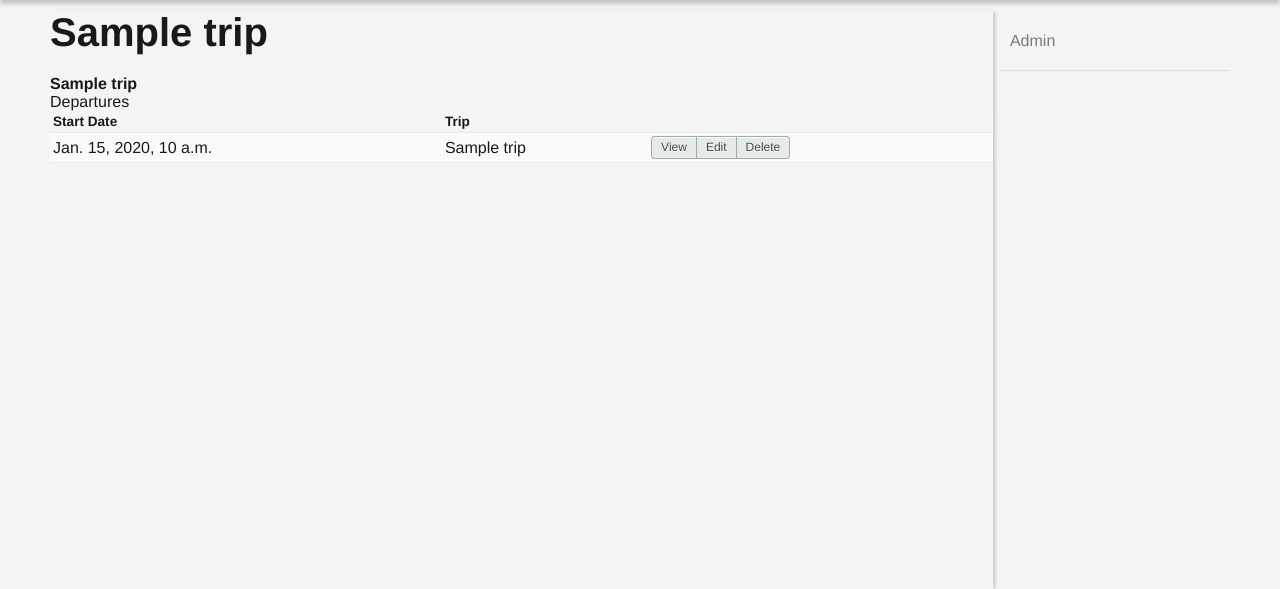
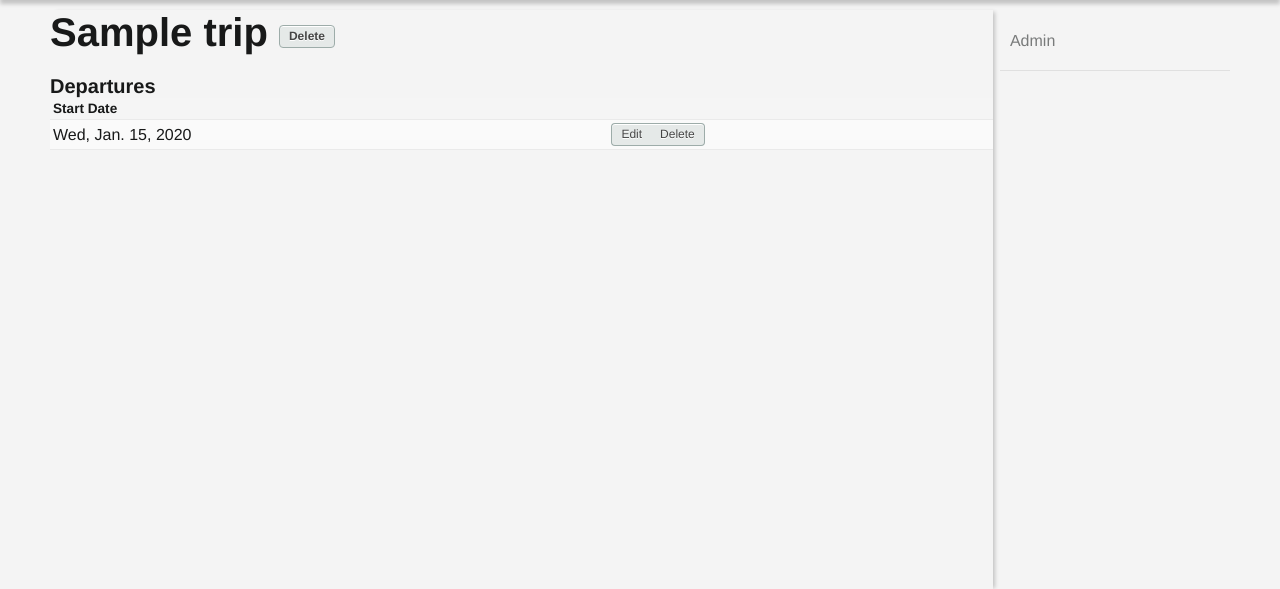
Before and after one commit to marrone/gtrips, a Django app: page /trips/1/ in a window 1280 px wide. Shown: the part 150-739 px from the top of the page. Run offline with Django 3.2, Linux system fonts and the light colour scheme; tables that the repository leaves empty hold one stand-in row (values such as "Sample post"); some libraries are stand-ins or nearby versions; some web fonts are replaced.

Commit message:
trip/departure delete pages with improved styles and messaging

```diff
--- a/static/assets/sass/base/_normalize.scss
+++ b/static/assets/sass/base/_normalize.scss
@@ -40,7 +40,14 @@ body {
 
 strong { font-weight: bold; }
 
+em {
+    font-style: italic;
+}
 
 h1 {
   font-weight: 600;
 }
+h2 {
+    font-size: 20px;
+    font-weight: bold;
+}
--- a/static/assets/sass/themes/_light.scss
+++ b/static/assets/sass/themes/_light.scss
@@ -57,6 +57,9 @@ body.light {
 #contenttitle {
     font-size: 40px;
     margin-bottom: 0.5em;
+}
+.contenttitle-delete {
+    margin-top: 15px;
 }
 #main header h2 {
   font-weight: 300;
--- a/trips/models.py
+++ b/trips/models.py
@@ -17,4 +17,4 @@ class TripDeparture(models.Model):
     start_date = models.DateTimeField()
 
     def __unicode__(self):
-        return "{0} -> {1}".format(self.trip.name, self.start_date)
+        return "{0} / {1}".format(self.trip.name, self.start_date.strftime("%b %d %Y"))
--- a/trips/templates/trips/departures.html
+++ b/trips/templates/trips/departures.html
@@ -5,7 +5,7 @@
 
 {% block content %}
 {% if departure_list %}
-    {% include "trips/partials/departure_list.html" with departure_list=departure_list only %}
+    {% include "trips/partials/departure_list.html" with departure_list=departure_list hide_trip=False only %}
 {% else %}
     <p>No departures exist. Try <a href="{% url 'trips:departure_create' %}">creating one</a> now.</p>
 {% endif %}
--- a/trips/templates/trips/partials/departure_list.html
+++ b/trips/templates/trips/partials/departure_list.html
@@ -3,25 +3,26 @@
     <thead>
         <tr>
             <th>Start Date</th>
-            <th>Trip</th>
+            {% if not hide_trip %}
+                <th>Trip</th>
+            {% endif %}
             <th></th>
         </tr>
     </thead>
     <tbody>
     {% for dep in departure_list %}
         <tr>
-            <td>{{ dep.start_date }}</td>
-            <td>{{ dep.trip.name }}</td>
+            <td>{{ dep.start_date|date:"D, N j, Y" }}</td>
+            {% if not hide_trip %}
+                <td><a href="{% url 'trips:trip_detail' dep.trip.id %}">{{ dep.trip.name }}</a></td>
+            {% endif %}
             <td>
                 <div class="topcoat-button-bar">
-                    <div class="topcoat-button-bar__item">
-                        <a class="topcoat-button-bar__button" href="{% url 'trips:departure_detail' dep.id %}">View</a>
-                    </div>
                     <div class="topcoat-button-bar__item">
                         <a class="topcoat-button-bar__button" href="#">Edit</a>
                     </div>
                     <div class="topcoat-button-bar__item">
-                        <a class="topcoat-button-bar__button" href="#">Delete</a>
+                        <a class="topcoat-button-bar__button" href="{% url 'trips:departure_delete' dep.id %}">Delete</a>
                     </div>
                 </div>
             </td>
--- a/trips/templates/trips/trip_confirm_delete.html
+++ b/trips/templates/trips/trip_confirm_delete.html
@@ -1,18 +1,18 @@
 {% extends "base_trips.html" %}
 
 {% block title %}{{ block.super }} | Delete {{ trip.name }}{% endblock %}
-{% block contenttitle %}Delete {{ trip.name }}?{% endblock %}
+{% block contenttitle %}Delete <em>{{ trip.name }}</em>?{% endblock %}
 
 {% block content %}
 <form method="post" action="{% url 'trips:trip_delete' trip.id %}">
 {% csrf_token %}
 <div class="formfield">
-    <p>Really delete <strong>{{ trip.name }}</strong>?</p>
+    <p>Really delete <strong><em>{{ trip.name }}</em></strong>?</p>
 </div>
 <div class="formfield">
     <button type="submit" class="topcoat-button--large">Delete</button>
     <span class="topcoat-notification">Warning:</span> This cannot be undone!
-    <a href="{% url 'trips:index' %}">Cancel</a>
+    <a href="{% url 'trips:trip_detail' trip.id %}">Cancel</a>
 </div>
 </form>
 {% endblock content %}
--- a/trips/templates/trips/trip_detail.html
+++ b/trips/templates/trips/trip_detail.html
@@ -1,14 +1,15 @@
 {% extends "base_trips.html" %}
 
 {% block title %}{{ block.super }} | {{ trip.name }}{% endblock %}
-{% block contenttitle %}{{ trip.name }}{% endblock %}
+{% block contenttitle %}
+    {{ trip.name }}
+    <a class="topcoat-button contenttitle-delete" href="{% url 'trips:trip_delete' trip.id %}">Delete</a>
+{% endblock %}
 
 {% block content %}
-<h1>{{ trip.name }}</h1>
-
 <h2>Departures</h2>
 {% if trip.tripdeparture_set.all %}
-    {% include "trips/partials/departure_list.html" with departure_list=trip.tripdeparture_set.all only %}
+    {% include "trips/partials/departure_list.html" with departure_list=trip.tripdeparture_set.all hide_trip=True only %}
 {% else %}
     <p>This trip has no departures yet. Try <a href="{% url 'trips:departure_create' trip.id %}">creating one</a> now.</p>
 {% endif %}
```
Also changed, not shown: trips/templates/trips/tripdeparture_confirm_delete.html (added, +18 -0 lines), static/build/css/app.css, 1 other file.
